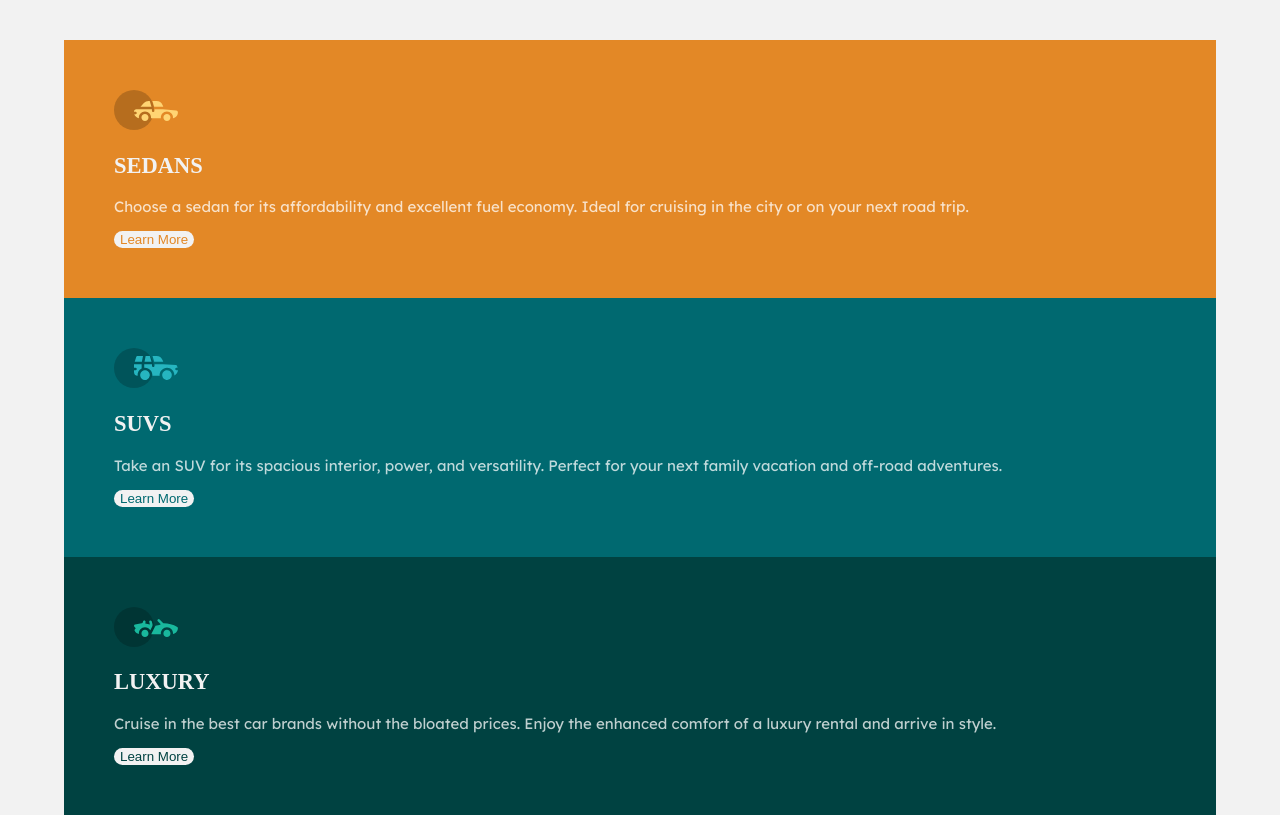
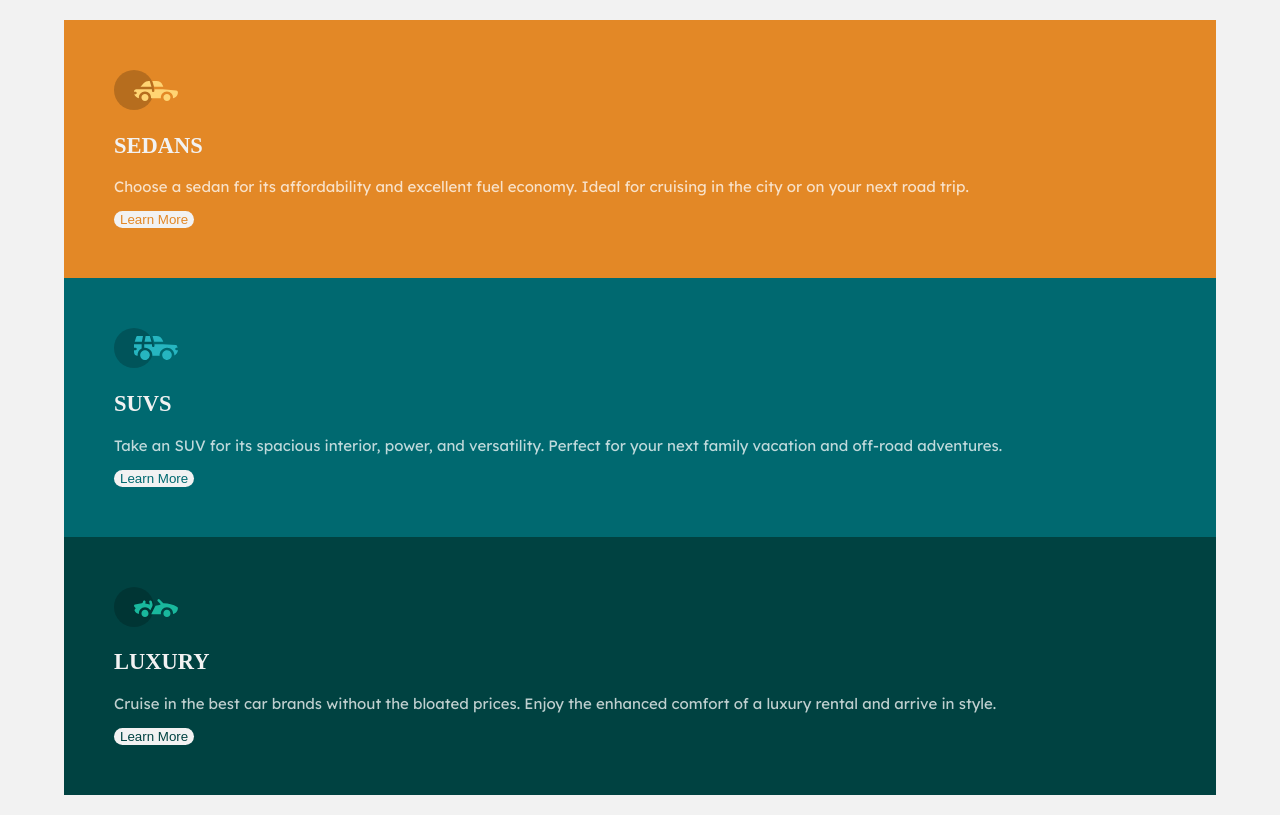
Before and after one commit to h3cat3/3-column-preview-card-component-main, a plain HTML site: page index.html in a window 1280 px wide. Drawn offline with Linux system fonts and the light colour scheme; a web font is replaced by a local one.

Commit message:
Update styles.css

```diff
--- a/styles.css
+++ b/styles.css
@@ -29,11 +29,11 @@ body {
 }
 .card {
     width: 90%;
-    height: 90%;
+    height: 95%;
     border-radius: 10px;
     display: flex;
     flex-direction: column;
-    margin: 10px;
+
     }
 .heading {
     font-family: 'Big Shoulders Display';
```
